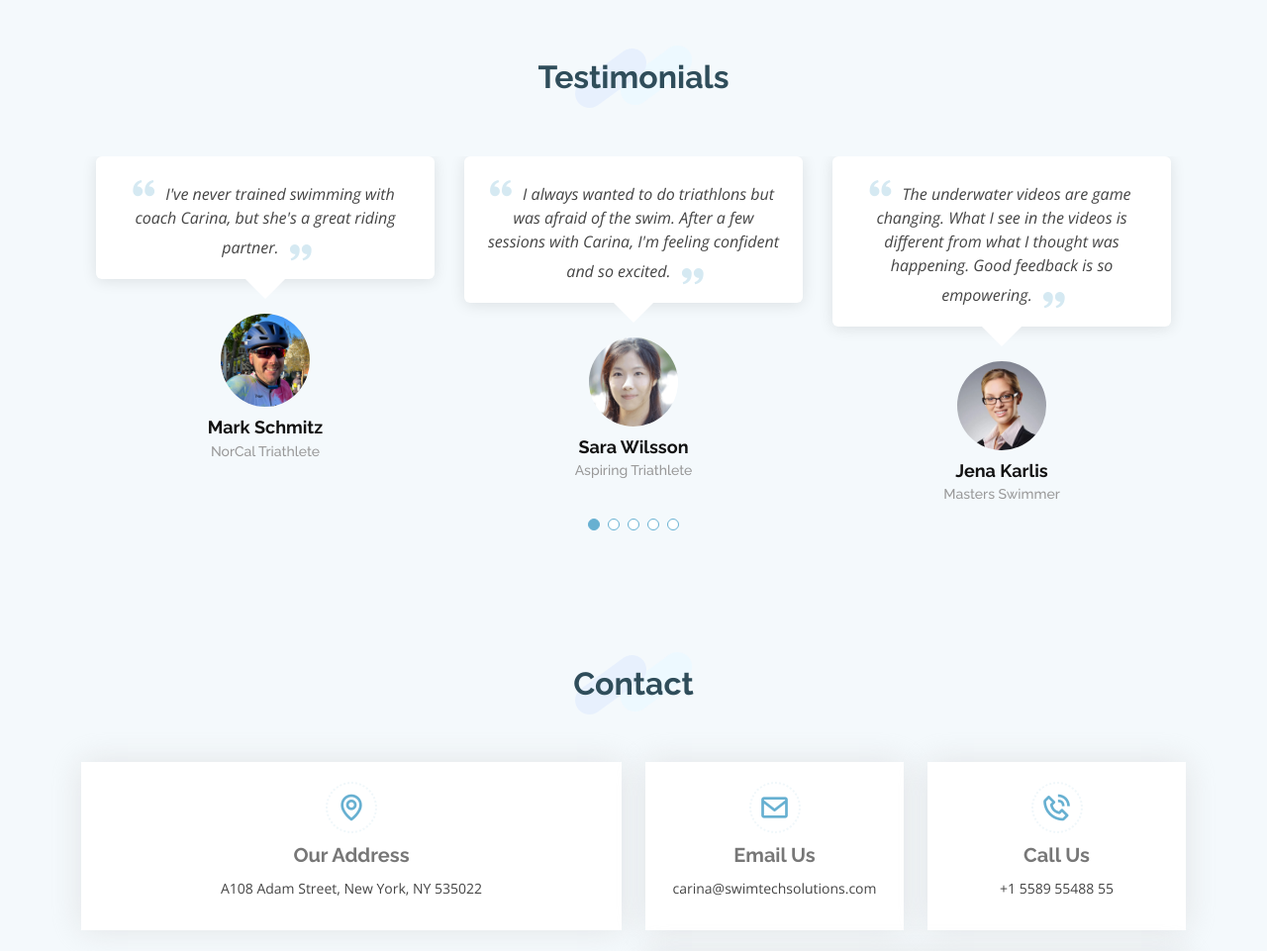
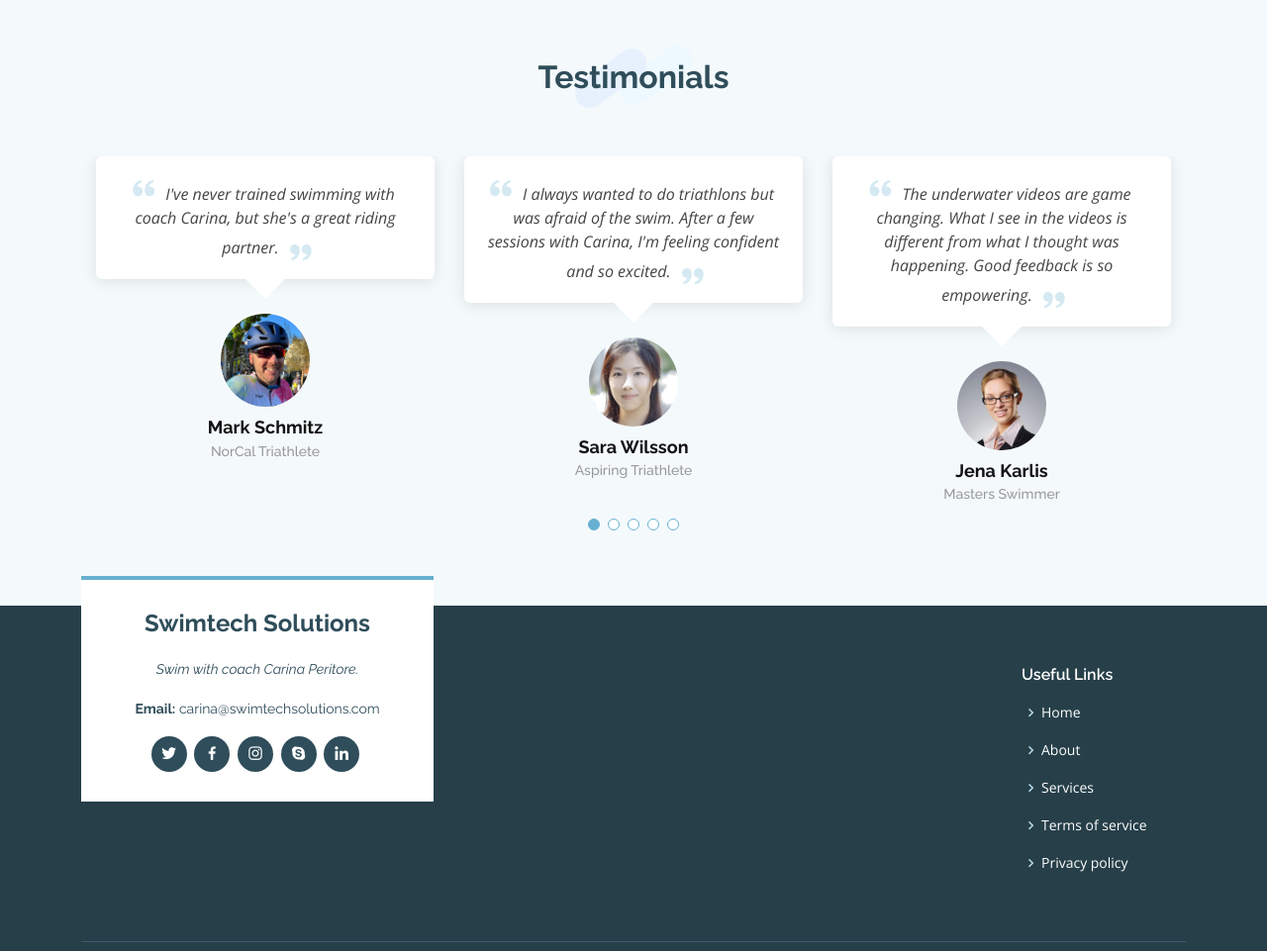
Before and after one commit to mschmitz42/swimtech, a Django app: page / in a window 1280 px wide. Shown: the part 3073-4034 px from the top of the page at 99% size. Run offline with Django 5.2, Linux system fonts and the light colour scheme; some libraries are stand-ins or nearby versions.

Commit message:
various text and icon changes

```diff
--- a/templates/base.html
+++ b/templates/base.html
@@ -53,7 +53,7 @@
           <li><a class="nav-link scrollto active" href="#hero">Home</a></li>
           <li><a class="nav-link scrollto" href="#about">About</a></li>
           <li><a class="nav-link scrollto" href="#services">Services</a></li>
-          <li><a class="nav-link scrollto" href="#contact">Contact</a></li>
+          <li><a class="nav-link scrollto" href="#footer">Contact</a></li>
         </ul>
         <i class="bi bi-list mobile-nav-toggle"></i>
       </nav><!-- .navbar -->
@@ -81,11 +81,8 @@
           <div class="col-lg-4 col-md-6">
             <div class="footer-info">
               <h3>Swimtech Solutions</h3>
-              <p class="pb-3"><em>Qui repudiandae et eum dolores alias sed ea. Qui suscipit veniam excepturi quod.</em></p>
+              <p class="pb-3"><em>Swim with coach Carina Peritore.</em></p>
               <p>
-                A108 Adam Street <br>
-                NY 535022, USA<br><br>
-                <strong>Phone:</strong> +1 5589 55488 55<br>
                 <strong>Email:</strong> carina@swimtechsolutions.com<br>
               </p>
               <div class="social-links mt-3">
--- a/templates/swimtech/index.html
+++ b/templates/swimtech/index.html
@@ -48,19 +48,19 @@
             <div class="icon-boxes d-flex flex-column justify-content-center">
               <div class="row">
                 <div class="col-md-6 icon-box" data-aos="fade-up" data-aos-delay="100">
-                  <i class="bx bx-receipt"></i>
+                  <i class="bx bx-cycling"></i>
                   <h4>Sacramento Triathlon Club</h4>
                   <p>As an active STC member, she trains and races in the same events that you do. She's had the same fears and overcome the same obstacles that you likely face.</p>
                     <p>If you compete in a Northern California triathlon, you'll likely see coach Carina at the race.</p>
                 </div>
                  <div class="col-md-6 icon-box" data-aos="fade-up" data-aos-delay="400">
-                  <i class="bx bx-shield"></i>
+                  <i class="bx bx-swim"></i>
                   <h4>NCAA All American Swimmer</h4>
                     <p>Coach Carina was an NCAA Division III All American at UC Santa Cruz where she swam competitively for 4 years.</p>
                     <p>She will take what she learned from the best coaches and put that to work for you.</p>
                </div>
                <div class="col-md-6 icon-box" data-aos="fade-up" data-aos-delay="200">
-                  <i class="bx bx-cube-alt"></i>
+                  <i class="bx bx-water"></i>
                   <h4>Masters Swimmer</h4>
                   <p>As a masters swimmer since college who still swims actively with Sacramento Masters, Carina is constantly improving her swimming and coaching skills through regular workouts and coaching clinics.</p>
                 </div>
@@ -70,7 +70,7 @@
 {#                  <p>One of our guiding principles, borrowed from triathlon coach Tim Sorensen, is "Start where you are, use what you have, do what you can." Carina will spend the time and effort to learn where you are and where you want to go then help you get there.</p>#}
 {#                </div>#}
                  <div class="col-md-6 icon-box" data-aos="fade-up" data-aos-delay="300">
-                  <i class="bx bx-images"></i>
+                  <i class="bx bx-cool"></i>
                   <h4>Water Polo Player</h4>
                   <p>Are triathlon mass starts and open water navigation intimidating? Let Carina teach you some of the water polo skills that she uses to thrive in these situations.</p>
                 </div>
@@ -92,7 +92,7 @@
             <div class="content">
               <h3>Who are you?</h3>
               <p>
-                We believe that everyone can experience the joy and satisfaction that comes along with improving your swimming. This holds true for beginners, seasoned veterans, competitive swimmers, recreational swimmers, and the many variations along the way. Here are a few examples:
+                Carina believes that everyone can experience the joy and satisfaction that comes along with improving your swimming. This holds true for beginners, seasoned veterans, competitive swimmers, recreational swimmers, and the many variations along the way. Here are a few examples:
               </p>
             </div>
           </div>
@@ -100,24 +100,24 @@
             <div class="icon-boxes d-flex flex-column justify-content-center">
               <div class="row">
                 <div class="col-md-6 icon-box" data-aos="fade-up" data-aos-delay="100">
-                  <i class="bx bx-receipt"></i>
+                  <i class="bx bx-swim"></i>
                   <h4>Adult Swimmer</h4>
                   <p>You are either starting out or it's been a long time since you were a swimmer.</p>
                     <p>Whether you're learning to swim for the first time, knocking some rust off of the old skills, or looking to simply improve your swimming, we have you covered.</p>
                 </div>
                 <div class="col-md-6 icon-box" data-aos="fade-up" data-aos-delay="200">
-                  <i class="bx bx-cube-alt"></i>
+                  <i class="bx bx-cycling"></i>
                   <h4>New Triathlete</h4>
                   <p>You've done a few or are planning to do a triathlon in the near future. Maybe mass starts and open water feel a little intimidating.</p>
                     <p>One thing most triathletes would like to have is more endurance. Better swimming technique leads to more efficient, more effortless, swimming. This will leave you feeling great after the swim and ready to excel on your bike.</p>
                 </div>
                 <div class="col-md-6 icon-box" data-aos="fade-up" data-aos-delay="300">
-                  <i class="bx bx-images"></i>
+                  <i class="bx bx-run"></i>
                   <h4>Experienced Triathlete</h4>
                   <p>You've done a lot of swims but would like to improve your swimming whether it's swimming efficiently to save energy, swimming faster, or simply removing the intimidation factor and enjoying your swims.</p>
                 </div>
                 <div class="col-md-6 icon-box" data-aos="fade-up" data-aos-delay="400">
-                  <i class="bx bx-shield"></i>
+                  <i class="bx bx-question-mark"></i>
                   <h4>Don't Fit in a Category</h4>
                   <p>Coach Carina will enthusiastically meet you where you are and help you to achieve the goals that matter to you.</p>
                 </div>
@@ -142,7 +142,7 @@
         <div class="row">
           <div class="col-md-6 col-lg-3 d-flex align-items-stretch mb-5 mb-lg-0">
             <div class="icon-box" data-aos="fade-up">
-              <div class="icon"><i class="bx bxl-dribbble"></i></div>
+              <div class="icon"><i class="bx bx-water"></i></div>
               <h4 class="title"><a href="">Pool Sessions</a></h4>
               <p class="description">You'll have a coach on deck to help you evaluate where you are and how you can meet your swimming goals</p>
             </div>
@@ -150,7 +150,7 @@
 
           <div class="col-md-6 col-lg-3 d-flex align-items-stretch mb-5 mb-lg-0">
             <div class="icon-box" data-aos="fade-up" data-aos-delay="100">
-              <div class="icon"><i class="bx bx-file"></i></div>
+              <div class="icon"><i class="bx bx-video"></i></div>
               <h4 class="title"><a href="">Pool Sessions with Underwater Video</a></h4>
               <p class="description">Underwater video is the best way to give you and your coach usable feedback on areas that are hard or impossible to spot from above.</p>
             </div>
@@ -158,15 +158,15 @@
 
           <div class="col-md-6 col-lg-3 d-flex align-items-stretch mb-5 mb-lg-0">
             <div class="icon-box" data-aos="fade-up" data-aos-delay="200">
-              <div class="icon"><i class="bx bx-tachometer"></i></div>
-              <h4 class="title"><a href="">Open water Session</a></h4>
+              <div class="icon"><i class="bx bx-water"></i></div>
+              <h4 class="title"><a href="">Open water Sessions</a></h4>
               <p class="description">Learn and practice skills that will help your open water swimming</p>
             </div>
           </div>
 
           <div class="col-md-6 col-lg-3 d-flex align-items-stretch mb-5 mb-lg-0">
             <div class="icon-box" data-aos="fade-up" data-aos-delay="300">
-              <div class="icon"><i class="bx bx-world"></i></div>
+              <div class="icon"><i class="bx bx-customize"></i></div>
               <h4 class="title"><a href="">Customized Sessions</a></h4>
               <p class="description">Any combination of pool or open water work with or without video that meets your needs</p>
             </div>
@@ -277,77 +277,77 @@
     </section><!-- End Testimonials Section -->
 
 
-    <!-- ======= Contact Section ======= -->
-    <section id="contact" class="contact section-bg">
-      <div class="container" data-aos="fade-up">
-
-        <div class="section-title">
-          <h2>Contact</h2>
+{#    <!-- ======= Contact Section ======= -->#}
+{#    <section id="contact" class="contact section-bg">#}
+{#      <div class="container" data-aos="fade-up">#}
+{##}
+{#        <div class="section-title">#}
+{#          <h2>Contact</h2>#}
 {#          <p>Magnam dolores commodi suscipit. Necessitatibus eius consequatur ex aliquid fuga eum quidem. Sit sint consectetur velit. Quisquam quos quisquam cupiditate. Et nemo qui impedit suscipit alias ea. Quia fugiat sit in iste officiis commodi quidem hic quas.</p>#}
-        </div>
-
-        <div class="row">
-          <div class="col-lg-6">
-            <div class="info-box mb-4">
-              <i class="bx bx-map"></i>
-              <h3>Our Address</h3>
-              <p>A108 Adam Street, New York, NY 535022</p>
-            </div>
-          </div>
-
-          <div class="col-lg-3 col-md-6">
-            <div class="info-box  mb-4">
-              <i class="bx bx-envelope"></i>
-              <h3>Email Us</h3>
-              <p>carina@swimtechsolutions.com</p>
-            </div>
-          </div>
-
-          <div class="col-lg-3 col-md-6">
-            <div class="info-box  mb-4">
-              <i class="bx bx-phone-call"></i>
-              <h3>Call Us</h3>
-              <p>+1 5589 55488 55</p>
-            </div>
-          </div>
-
-        </div>
-
-        <div class="row">
-
-          <div class="col-lg-6 ">
-            <iframe src="https://www.google.com/maps/embed?pb=!1m18!1m12!1m3!1d12463.814907664651!2d-121.5078896913086!3d38.64994429534421!2m3!1f0!2f0!3f0!3m2!1i1024!2i768!4f13.1!3m3!1m2!1s0x809b292f64e82483%3A0xf528c104ade773e2!2sNorth%20Natomas%20Aquatic%20Complex!5e0!3m2!1sen!2sus!4v1705528658423!5m2!1sen!2sus" width="600" height="450" style="border:0;" allowfullscreen="" loading="lazy" referrerpolicy="no-referrer-when-downgrade"></iframe>
-          </div>
-
-          <div class="col-lg-6">
-            <form action="forms/contact.php" method="post" role="form" class="php-email-form">
-              <div class="row">
-                <div class="col-md-6 form-group">
-                  <input type="text" name="name" class="form-control" id="name" placeholder="Your Name" required>
-                </div>
-                <div class="col-md-6 form-group mt-3 mt-md-0">
-                  <input type="email" class="form-control" name="email" id="email" placeholder="Your Email" required>
-                </div>
-              </div>
-              <div class="form-group mt-3">
-                <input type="text" class="form-control" name="subject" id="subject" placeholder="Subject" required>
-              </div>
-              <div class="form-group mt-3">
-                <textarea class="form-control" name="message" rows="5" placeholder="Message" required></textarea>
-              </div>
-              <div class="my-3">
-                <div class="loading">Loading</div>
-                <div class="error-message"></div>
-                <div class="sent-message">Your message has been sent. Thank you!</div>
-              </div>
-              <div class="text-center"><button type="submit">Send Message</button></div>
-            </form>
-          </div>
-
-        </div>
-
-      </div>
-    </section><!-- End Contact Section -->
+{#        </div>#}
+{##}
+{#        <div class="row">#}
+{#          <div class="col-lg-6">#}
+{#            <div class="info-box mb-4">#}
+{#              <i class="bx bx-map"></i>#}
+{#              <h3>Our Address</h3>#}
+{#              <p>A108 Adam Street, New York, NY 535022</p>#}
+{#            </div>#}
+{#          </div>#}
+{##}
+{#          <div class="col-lg-3 col-md-6">#}
+{#            <div class="info-box  mb-4">#}
+{#              <i class="bx bx-envelope"></i>#}
+{#              <h3>Email Us</h3>#}
+{#              <p>carina@swimtechsolutions.com</p>#}
+{#            </div>#}
+{#          </div>#}
+{##}
+{#          <div class="col-lg-3 col-md-6">#}
+{#            <div class="info-box  mb-4">#}
+{#              <i class="bx bx-phone-call"></i>#}
+{#              <h3>Call Us</h3>#}
+{#              <p>+1 5589 55488 55</p>#}
+{#            </div>#}
+{#          </div>#}
+{##}
+{#        </div>#}
+{##}
+{#        <div class="row">#}
+{##}
+{#          <div class="col-lg-6 ">#}
+{#            <iframe src="https://www.google.com/maps/embed?pb=!1m18!1m12!1m3!1d12463.814907664651!2d-121.5078896913086!3d38.64994429534421!2m3!1f0!2f0!3f0!3m2!1i1024!2i768!4f13.1!3m3!1m2!1s0x809b292f64e82483%3A0xf528c104ade773e2!2sNorth%20Natomas%20Aquatic%20Complex!5e0!3m2!1sen!2sus!4v1705528658423!5m2!1sen!2sus" width="600" height="450" style="border:0;" allowfullscreen="" loading="lazy" referrerpolicy="no-referrer-when-downgrade"></iframe>#}
+{#          </div>#}
+{##}
+{#          <div class="col-lg-6">#}
+{#            <form action="forms/contact.php" method="post" role="form" class="php-email-form">#}
+{#              <div class="row">#}
+{#                <div class="col-md-6 form-group">#}
+{#                  <input type="text" name="name" class="form-control" id="name" placeholder="Your Name" required>#}
+{#                </div>#}
+{#                <div class="col-md-6 form-group mt-3 mt-md-0">#}
+{#                  <input type="email" class="form-control" name="email" id="email" placeholder="Your Email" required>#}
+{#                </div>#}
+{#              </div>#}
+{#              <div class="form-group mt-3">#}
+{#                <input type="text" class="form-control" name="subject" id="subject" placeholder="Subject" required>#}
+{#              </div>#}
+{#              <div class="form-group mt-3">#}
+{#                <textarea class="form-control" name="message" rows="5" placeholder="Message" required></textarea>#}
+{#              </div>#}
+{#              <div class="my-3">#}
+{#                <div class="loading">Loading</div>#}
+{#                <div class="error-message"></div>#}
+{#                <div class="sent-message">Your message has been sent. Thank you!</div>#}
+{#              </div>#}
+{#              <div class="text-center"><button type="submit">Send Message</button></div>#}
+{#            </form>#}
+{#          </div>#}
+{##}
+{#        </div>#}
+{##}
+{#      </div>#}
+{#    </section><!-- End Contact Section -->#}
 
   </main><!-- End #main -->
 
```
